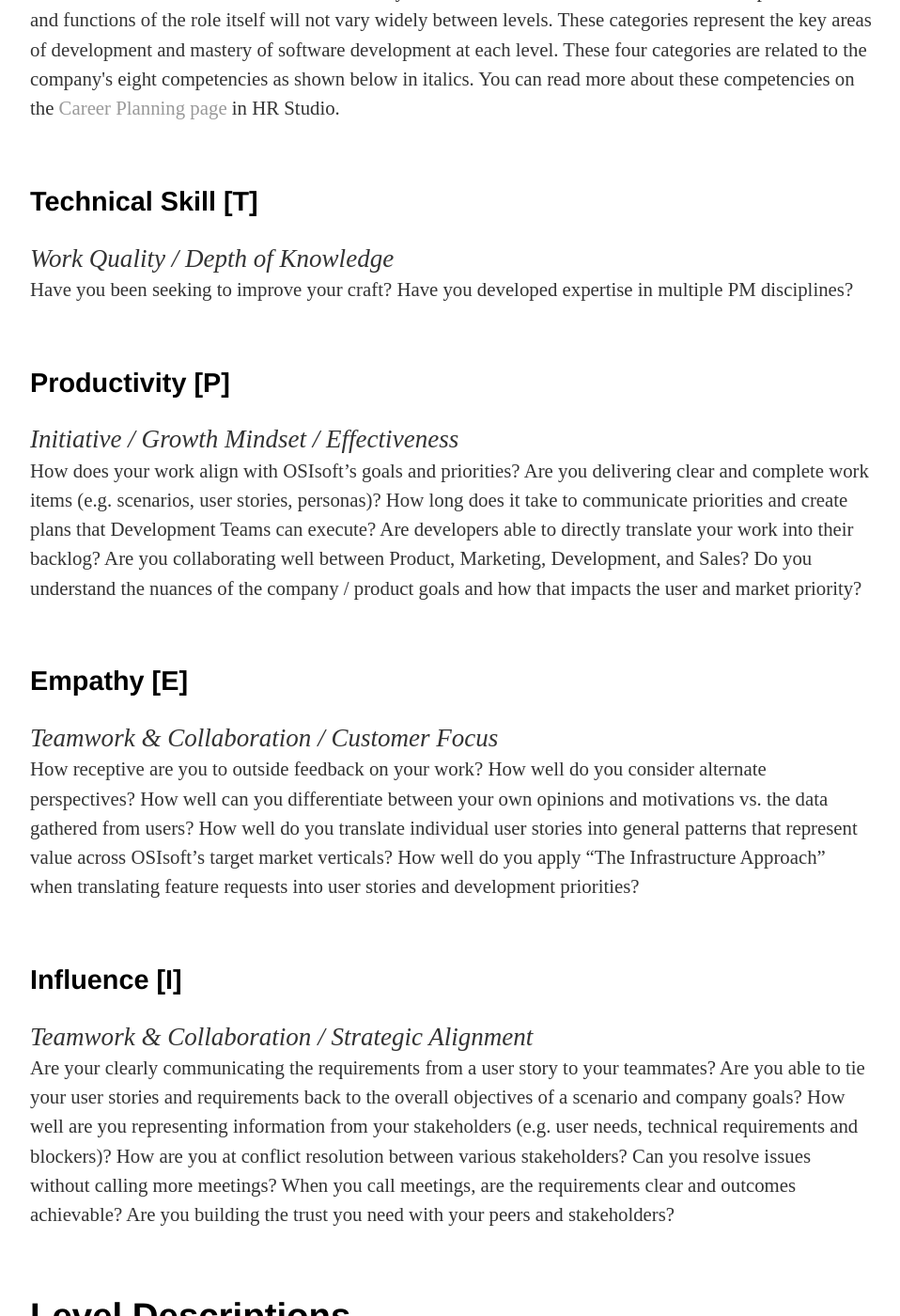
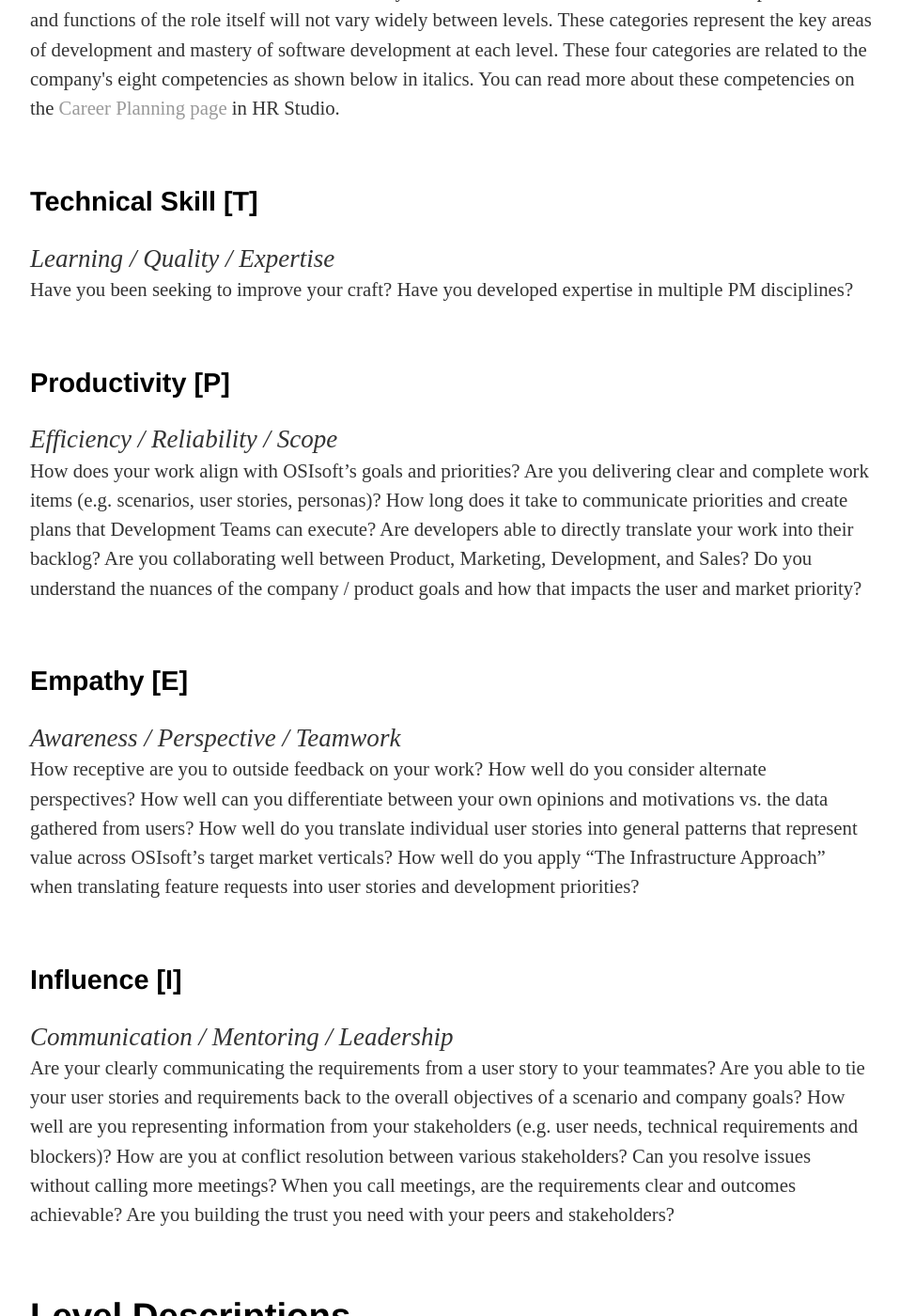
Before and after one commit to OSIEng/osieng.github.io, a Jekyll site: the page built from product_track/index.html, in a window 1280 px wide and 1400 px high, scrolled down 5938 px. Shown: the whole window at 94% size, without its empty margins (160-1118 px from the left). Built offline with Jekyll 4.4.1, drawn with Linux system fonts in a browser that asks for light colours.

Commit message:
Update index.html
Change level competencies back to original

```diff
--- a/product_track/index.html
+++ b/product_track/index.html
@@ -146,25 +146,25 @@
 	<p>The differentiator between the levels of mastery of each of the role’s skill sets. The actual responsibilities and functions of the role itself will not vary widely between levels. These categories represent the key areas of development and mastery of software development at each level. These four categories are related to the company's eight competencies as shown below in italics. You can read more about these competencies on the <a href="https://osisoft1980-my.sharepoint.com/:o:/r/personal/dveenema_osisoft_com/_layouts/15/WopiFrame2.aspx?sourcedoc=%7B3FA474FD-3441-47ED-8E81-B9A8CB5C9A14%7D&file=Job%20Profiles&action=default&RootFolder=%2fpersonal%2fdveenema_osisoft_com%2fDocuments%2fJob%20Profiles">Career Planning page</a> in HR Studio.</p>
 	</br>
 <h3>Technical Skill [T]</h3>
-	<p><em>Work Quality / Depth of Knowledge</em>
+	<p><em>Learning / Quality / Expertise</em>
 	</br>
 	Have you been seeking to improve your craft? Have you developed expertise in multiple PM disciplines?
 	</p>
 </br>
 <h3>Productivity [P]</h3>
-	<p><em>Initiative / Growth Mindset / Effectiveness</em>
+	<p><em>Efficiency / Reliability / Scope</em>
 	</br>
 	How does your work align with OSIsoft’s goals and priorities? Are you delivering clear and complete work items (e.g. scenarios, user stories, personas)? How long does it take to communicate priorities and create plans that Development Teams can execute? Are developers able to directly translate your work into their backlog? Are you collaborating well between Product, Marketing, Development, and Sales? Do you understand the nuances of the company / product goals and how that impacts the user and market priority?
 	</p>
 </br>
 <h3>Empathy [E]</h3>
-	<p><em>Teamwork & Collaboration / Customer Focus</em>
+	<p><em>Awareness / Perspective / Teamwork</em>
 	</br>
 	How receptive are you to outside feedback on your work? How well do you consider alternate perspectives? How well can you differentiate between your own opinions and motivations vs. the data gathered from users? How well do you translate individual user stories into general patterns that represent value across OSIsoft’s target market verticals? How well do you apply “The Infrastructure Approach” when translating feature requests into user stories and development priorities?
 	</p>
 </br>
 <h3>Influence [I]</h3>
-	<p><em>Teamwork & Collaboration / Strategic Alignment</em>
+	<p><em>Communication / Mentoring / Leadership</em>
 	</br>
 	Are your clearly communicating the requirements from a user story to your teammates? Are you able to tie your user stories and requirements back to the overall objectives of a scenario and company goals? How well are you representing information from your stakeholders (e.g. user needs, technical requirements and blockers)? How are you at conflict resolution between various stakeholders? Can you resolve issues without calling more meetings? When you call meetings, are the requirements clear and outcomes achievable? Are you building the trust you need with your peers and stakeholders?
 	</p>
```
